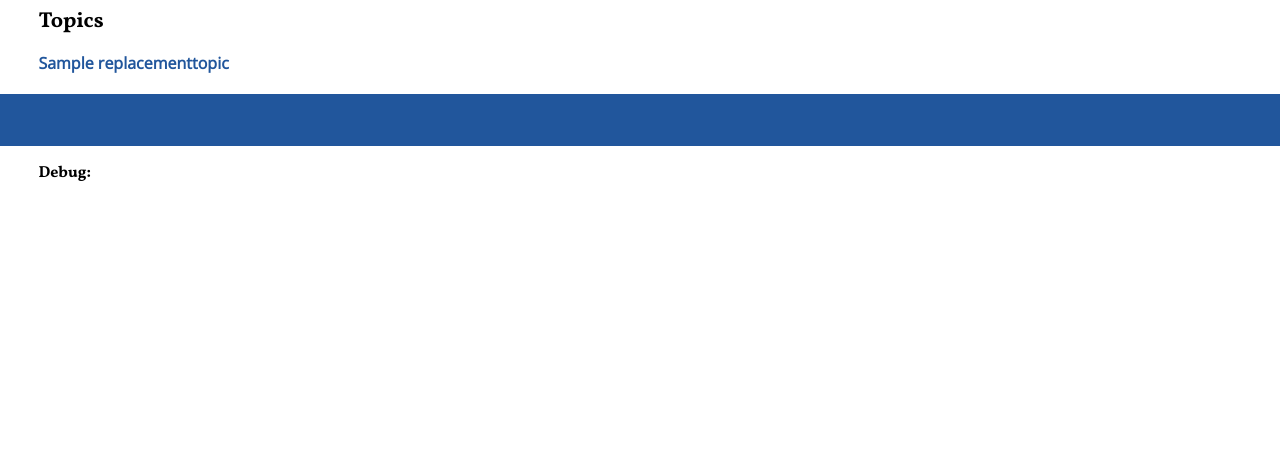
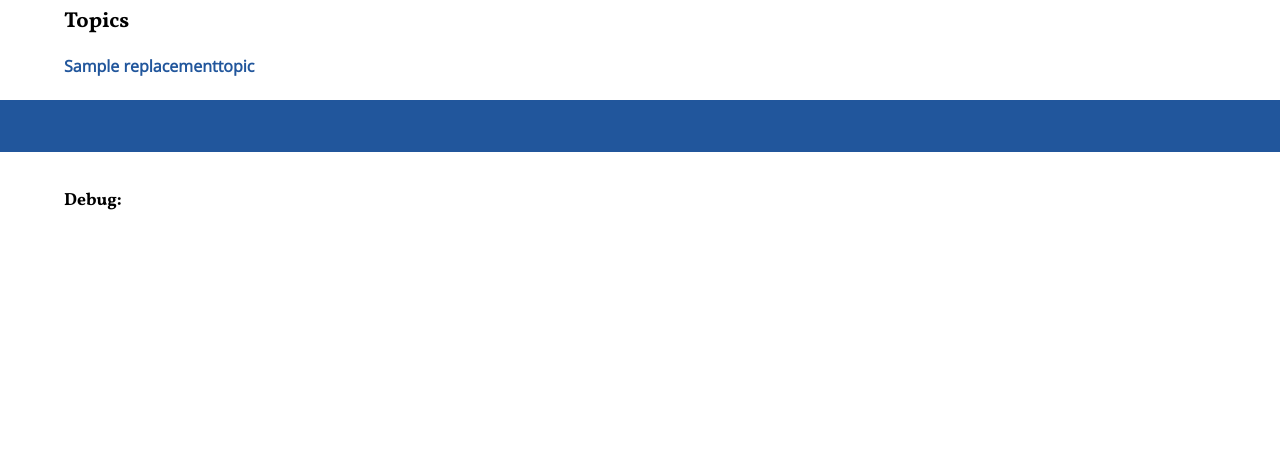
Before and after one commit to htw229/hazelsworks, a Django app: page /britpick/topics in a window 1280 px wide. Shown: the part 345-800 px from the top of the page. Run offline with Django 3.2, Linux system fonts and the light colour scheme; tables that the repository leaves empty hold one stand-in row (values such as "Sample post").

Commit message:
formatting lists, tweaks to topics page

```diff
--- a/app/models.py
+++ b/app/models.py
@@ -22,6 +22,7 @@ class Citation(models.Model):
     name = models.CharField(max_length=300)
     adminname = models.CharField(max_length=100, blank=True, null=True)
     url = models.URLField(blank=True, null=True)
+    mainreference = models.BooleanField(default=False)
 
     @property
     def link(self) -> str:
@@ -71,6 +72,12 @@ class ReplacementTopic(models.Model):
                 if self in t.relatedtopics.all():
                     topics.append(t)
         return topics
+
+    @property
+    def minorrelatedtopics(self) -> list:
+        topics = self.allrelatedtopics
+        minortopics = [t for t in topics if t.maintopic == False]
+        return minortopics
 
     @property
     def hascontent(self) -> bool:
--- a/app/views.py
+++ b/app/views.py
@@ -5,7 +5,7 @@ import re
 from .forms import BritpickForm, BritpickfindwordForm
 from .britpick import britpick
 from .britpicktopic import britpicktopic
-from .models import BritpickFindReplace, ReplacementTopic
+from .models import BritpickFindReplace, ReplacementTopic, Citation
 from .debug import Debug
 
 
@@ -131,7 +131,7 @@ def topicview(request, topicslug):
 
 def topicslist(request):
 
-    topics = ReplacementTopic.objects.order_by('name')
+    topics = ReplacementTopic.objects.filter(maintopic=True).order_by('name')
 
     responsedata = {
         'pagetitle': 'Topics',
@@ -142,3 +142,18 @@ def topicslist(request):
     }
 
     return render(request, 'britpicktemplate.html', responsedata)
+
+
+def referenceslist(request):
+
+    references = Citation.objects.filter(mainreference=True).order_by('name')
+
+    responsedata = {
+        'pagetitle': 'References',
+        'template': 'britpick_references.html',
+        'references': references,
+        'debug': '',
+        'showdebug': True,
+    }
+
+    return render(request, 'britpicktemplate.html', responsedata)
--- a/hazelsworks/urls.py
+++ b/hazelsworks/urls.py
@@ -26,5 +26,6 @@ urlpatterns = [
     url(r'^britpick/findduplicates/', views.britpickfindduplicates, name='britpick_findduplicates.html'),
     path(r'britpick/topics/<slug:topicslug>', views.topicview, name='topic'),
     url(r'^britpick/topics', views.topicslist, name='topicslist'),
+    url(r'^britpick/references', views.referenceslist, name='references'),
     url(r'^britpick/', views.britpickapp, name='britpick'),
 ]
--- a/static/britpick.css
+++ b/static/britpick.css
@@ -29,7 +29,7 @@ html {
 }
 
 .content {
-    margin: 0 3% 0 3%;
+    margin: 0 10% 0 5%;
 }
 
 h1, h2, h3, h4, h5, h6 {
@@ -45,18 +45,27 @@ h2 {
 }
 
 h3 {
-    font-size: 100%;
+    font-size: 1.1em;
+    -webkit-margin-before: 2em;
+    -webkit-margin-after: 0.5em;
+    -webkit-margin-start: 0px;
+    -webkit-margin-end: 0px;
+    font-weight: bold;
 }
 
 p {
     /*font-size: 14px;*/
-    font-size: small;
+    font-size: 80%;
 }
 
 ul {
     list-style-type: none;
     margin: 0;
     padding: 0;
+}
+
+li {
+    font-size: 80%;
 }
 
 a:link {
@@ -80,8 +89,9 @@ a:active {
     text-decoration: underline;
 }
 
-
-/*NAVBAR*/
+/*--------------------------------------------*/
+/*  NAVBAR  */
+/*--------------------------------------------*/
 
 .navbar {
     font-family: 'Vollkorn', serif;
@@ -130,19 +140,29 @@ a:active {
     padding-top: 40px;
 }
 
-/*.navbaritem {*/
-    /*margin-left: 2%;*/
-    /*margin-right: 2%;*/
 
-/*}*/
+/*--------------------------------------------*/
+/*  LISTS  */
+/*--------------------------------------------*/
 
-/*.navbar a:link, .navbar a:visited {*/
-    /*color: white;*/
-/*}*/
+.content ul {
+    line-height: 175%;
+}
 
-/*.navbar a:hover, .navbar a:active {*/
-    /*text-decoration: underline;*/
-/*}*/
+.content li {
+
+}
+
+.main-list {
+    font-size: 100%;
+}
+
+.level-two {
+    font-size: 80%;
+    margin-left: 2em;
+}
+
+
 
 
 
--- a/templates/topicslist.html
+++ b/templates/topicslist.html
@@ -1,9 +1,17 @@
 {% if topics %}
-    <ul class="topiclist">
+    <ul>
     {% for topic in topics %}
-        <li class="topiclistitem {% if topic.maintopic %}main{% endif %}">
+        <li class="main-list">
             {{ topic.linkhtml|safe }}
         </li>
+        {% if topic.minorrelatedtopics %}
+        <li class="level-two">
+            See also:
+            {% for relatedtopic in topic.minorrelatedtopics %}
+                {{ relatedtopic.linkhtml|safe }}{% if not forloop.last %},{% endif %}
+            {% endfor %}
+        </li>
+        {% endif %}
     {% endfor %}
     </ul>
 {% else %}
```
Also changed, not shown: templates/britpick_references.html (added, +7 -0 lines), templates/britpick_topic.html (+9 -11 lines).
